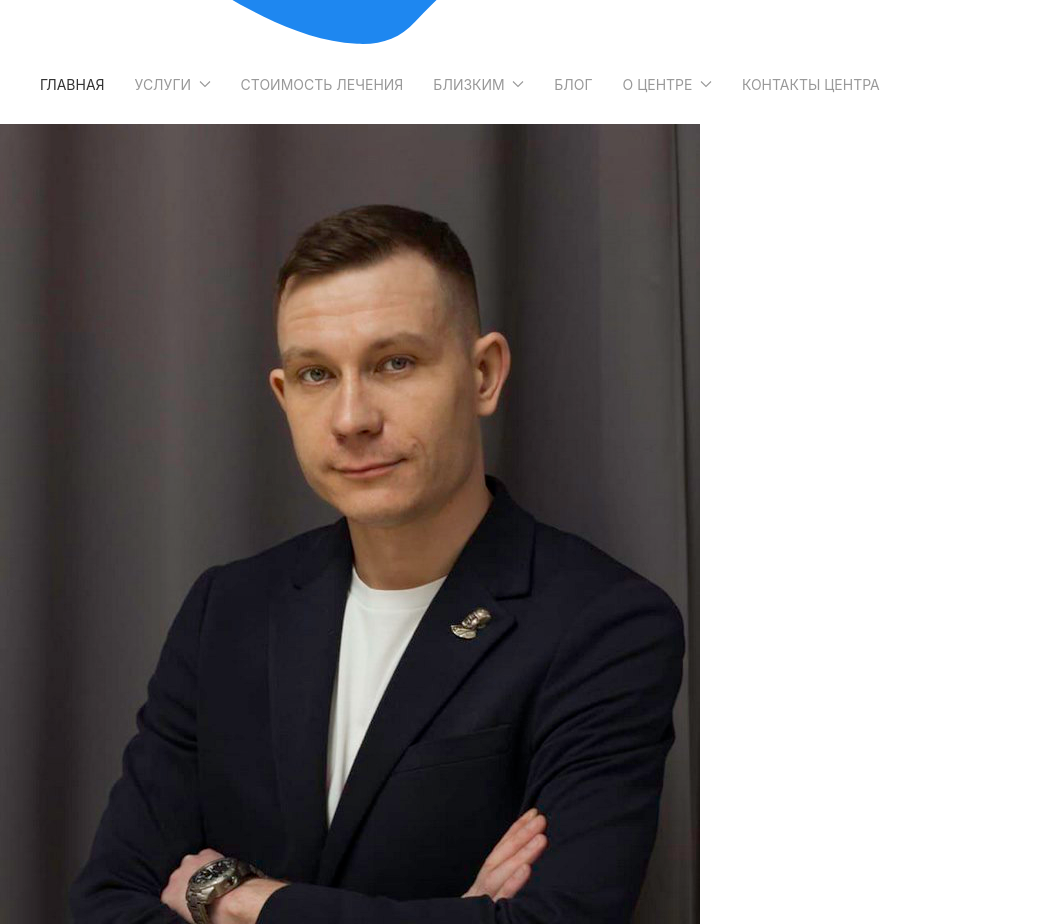
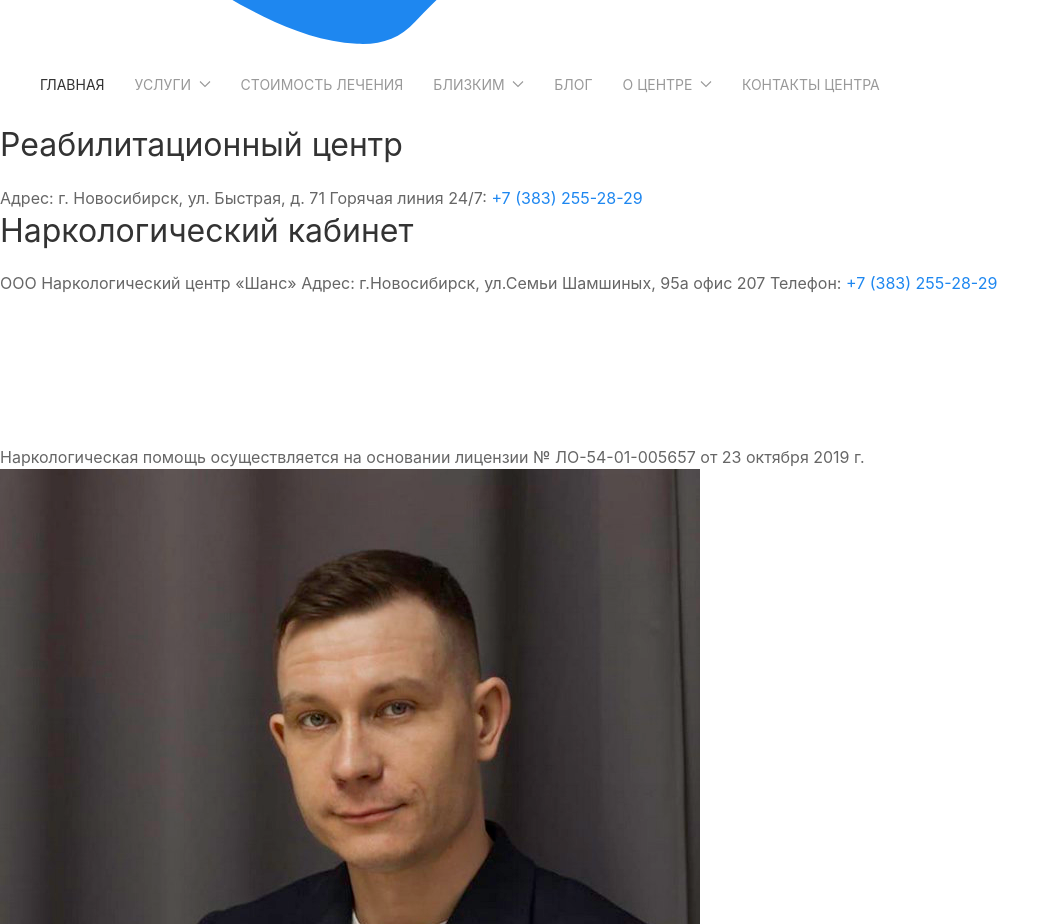
Before and after one commit to Shadowrazes/Nezavisimost, a website built with webpack: page src/index.html in a window 1280 px wide. Shown: the part 2100-3024 px from the top of the page, without its empty margins (0-1060 px from the left). Built offline with nearby package versions, Linux system fonts and the light colour scheme; files whose address does not match are found by name.

Commit message:
add contacts

```diff
--- /dev/null
+++ b/src/html/contacts.html
@@ -0,0 +1,27 @@
+<section class="contacts">
+    <div class="contacts__container container">
+        <div class="contacts__content">
+            <div class="contacts__top">
+                <div class="text contacts__info">
+                    <div class="contacts__info-card">
+                        <h2 class="contacts__info-card-title">Реабилитационный центр</h2>
+                        <span class="contacts__info-card-text">Адрес: г. Новосибирск, ул. Быстрая, д. 71</span>
+                        <span class="contacts__info-card-text">Горячая линия 24/7: <a class="contacts__info-card-text-link" href="tel:73832552829">+7 (383) 255-28-29</a></span>
+                    </div>
+                    <div class="contacts__info-card">
+                        <h2 class="contacts__info-card-title">Наркологический кабинет</h2>
+                        <span class="contacts__info-card-text">ООО Наркологический центр «Шанс»</span>
+                        <span class="contacts__info-card-text">Адрес: г.Новосибирск, ул.Семьи Шамшиных, 95а офис 207</span>
+                        <span class="contacts__info-card-text">Телефон: <a class="contacts__info-card-text-link" href="tel:73832552829">+7 (383) 255-28-29</a></span>
+                    </div>
+                </div>
+                <div class="contacts__map">
+                    <iframe loading="lazy" src="https://yandex.ru/map-widget/v1/?z=12&amp;ol=biz&amp;oid=1684802192" width="100%" height="100%" frameborder="0"></iframe>
+                </div>
+            </div>
+            <div class="text_large contacts__bottom">
+                <span class="contacts__biz-info">Наркологическая помощь осуществляется на основании лицензии № ЛО-54-01-005657 от 23 октября 2019 г.</span>
+            </div>
+        </div>
+    </div>
+</section>
--- a/src/index.html
+++ b/src/index.html
@@ -7,6 +7,7 @@
         @@include('html/header.html', {})
 
         <main class="main">
+            @@include('html/contacts.html', {})
             @@include('html/staff.html', {})
             @@include('html/banner.html', {})
             @@include('html/benefits.html', {})
--- /dev/null
+++ b/src/scss/components/contacts.scss
@@ -0,0 +1,68 @@
+.contacts {
+
+    &__container {}
+
+    &__content {
+        display: flex;
+        flex-direction: column;
+        gap: 30px;
+    }
+
+    &__top {
+        display: flex;
+        justify-content: space-between;
+        gap: 20px;
+    }
+
+    &__info {
+        flex: 0 0 45%;
+        display: flex;
+        flex-direction: column;
+        gap: 20px;
+    }
+
+    &__info-card {
+        background: $frameColor;
+        border-radius: 5px;
+        border: 1px solid $borderColor;
+        padding: 20px;
+        display: flex;
+        flex-direction: column;
+        gap: 20px;
+    }
+
+    &__info-card-title {
+        margin: 0;
+    }
+
+    &__info-card-text {}
+
+    &__info-card-text-link {}
+
+    &__map {
+        flex: 0 0 50%;
+    }
+
+    &__bottom {
+        padding: 20px;
+        border-bottom: 1px solid $borderColor;
+        text-align: center;
+    }
+
+    &__biz-info {}
+}
+
+@include media($mobile) {
+    .contacts {
+
+        &__top {
+            flex-direction: column;
+        }
+
+        &__map {
+            iframe {
+                min-height: 400px;
+            }
+        }
+    }
+}
--- a/src/scss/style.scss
+++ b/src/scss/style.scss
@@ -41,5 +41,6 @@
 @import 'components/price-table';
 @import 'components/sidebar';
 @import 'components/staff';
+@import 'components/contacts';
 
 @import 'components/accordion';
```
